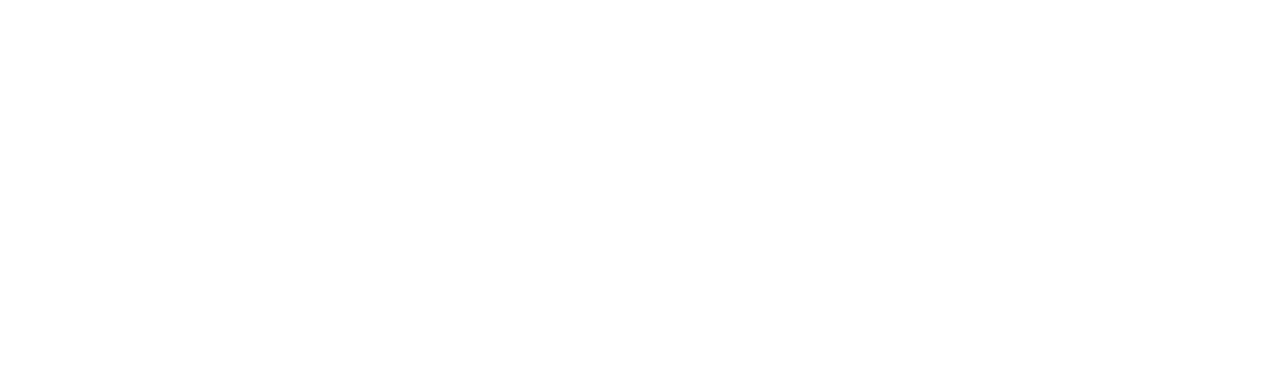
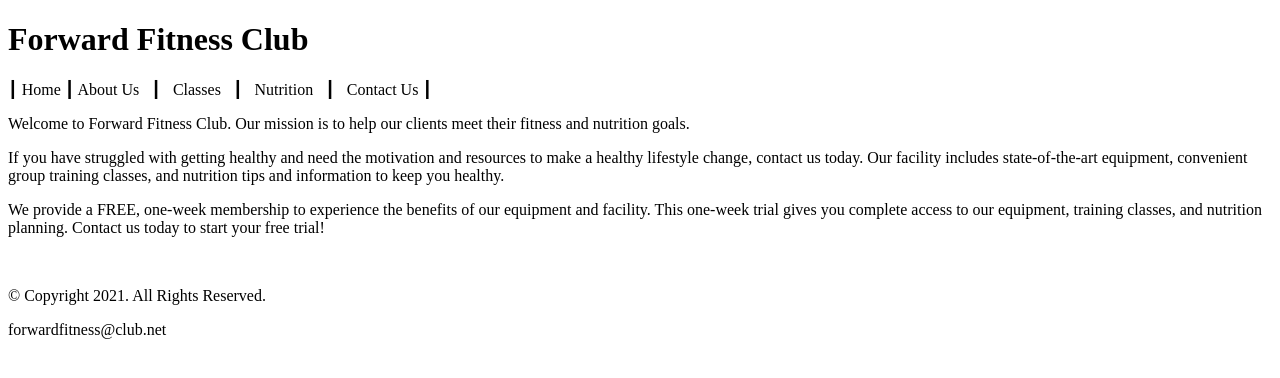
Before and after one commit to 144Sp23/ch2notes-ayush1014, a plain HTML site: page index.html in a window 1280 px wide. Drawn offline with Linux system fonts and the light colour scheme.

Commit message:
added code to index.html file

```diff
--- a/index.html
+++ b/index.html
@@ -1,13 +1,57 @@
 <!DOCTYPE html>
+<!--This website template was created by: Ayush Kanaujia -->
 <html lang="en">
 
 <head>
-  <title></title>
+  <title>Forward Fitness Club</title>
   <meta charset="utf-8">
 </head>
 
 <body>
+  <!-- Use the header area for the website name or
+  logo-->
+  <header>
+    <h1>Forward Fitness Club</h1>
+  </header>
+  <!--Use the nav area to add hyperlinks to other pages
+  within the website-->
+  <nav>
+    <p>&#9475; Home &#9475;
+      About Us &nbsp; &#9475; &nbsp;
+      Classes &nbsp; &#9475; &nbsp;
+      Nutrition &nbsp; &#9475; &nbsp;
+      Contact Us &#9475;
+    </p>
+  </nav>
+  <!-- Use the main area to add the main content of the
+  webpage-->
 
+  <main>
+    <p>Welcome to Forward Fitness Club. Our mission is to help our
+      clients meet their fitness and nutrition goals.</p>
+
+    <p>If you have struggled with getting healthy and
+      need the motivation and resources to make a healthy
+      lifestyle change, contact us today. Our facility
+      includes state-of-the-art equipment, convenient group
+      training classes, and nutrition tips and information
+      to keep you healthy.</p>
+
+    <p>We provide a FREE, one-week membership to
+      experience the benefits of our equipment and
+      facility. This one-week trial gives you complete
+      access to our equipment, training classes, and
+      nutrition planning. Contact us today to start your
+      free trial!</p>
+  </main>
+
+  <!-- Use he footer area to add webpage footer content-->
+
+  <footer>
+    <br/>
+    <p>&copy; Copyright 2021. All Rights Reserved.</p>
+    <p>forwardfitness@club.net</p>
+  </footer>
 </body>
 
 </html>
```
